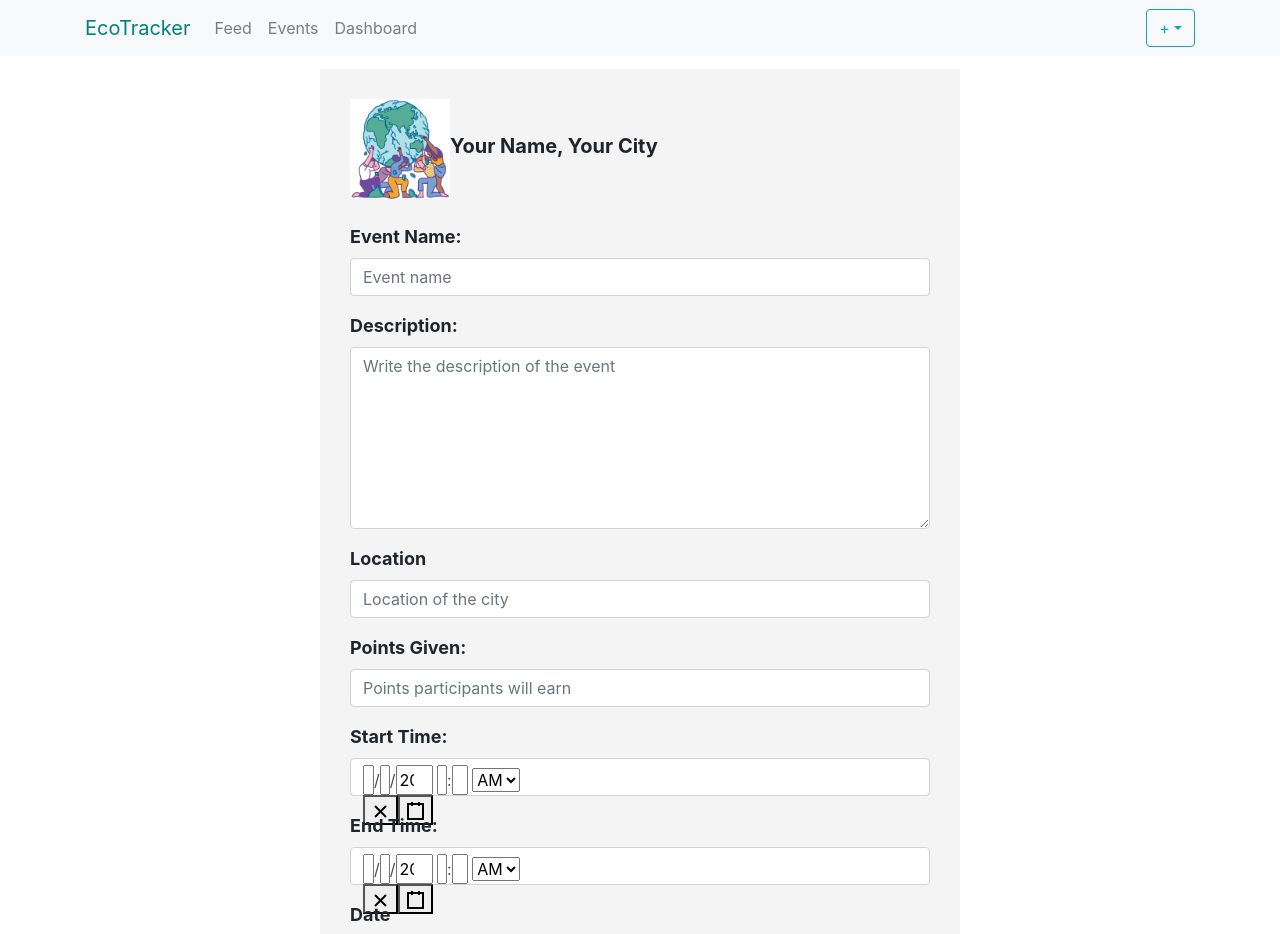
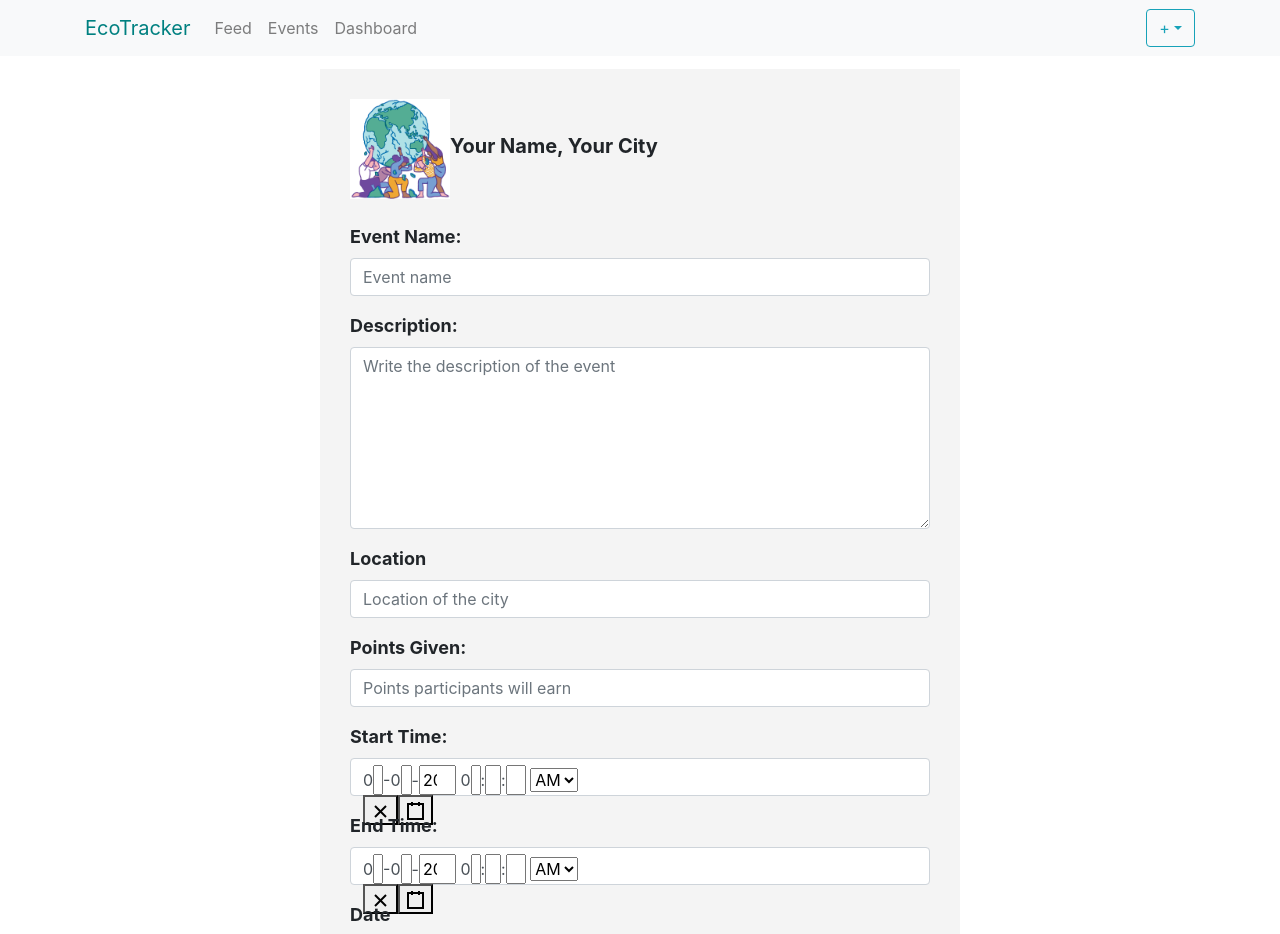
Before and after one commit to Shristi321/CleanTechHack, a React (Create React App) app in the folder cleantechhack/: page /addevent in a window 1280 px wide. Shown: the top 934 px of the page. Built offline with nearby package versions, Linux system fonts and the light colour scheme.

Commit message:
Update Addevent.js

```diff
--- a/cleantechhack/src/Addevent.js
+++ b/cleantechhack/src/Addevent.js
@@ -123,7 +123,7 @@ const Addevent = () => {
                 <label style={{fontSize:'18px', fontWeight:'bold'}}>Start Time:</label>
 
 
-                <DateTimePicker onChange={onStartTime} value={start_time} className="form-control" id="startTime" name="startTime" />
+                <DateTimePicker format={"dd-MM-yyyy hh:mm:ss a"} disableClock={true} onChange={onStartTime} value={start_time} className="form-control" id="startTime" name="startTime" />
 
                   {/* <input onChange={onStartTime} type="text" className="form-control" id="startTime" name="startTime" placeholder="Start Time" required /> */}
                 </div>
@@ -139,7 +139,7 @@ const Addevent = () => {
 
                 <div className="form-group">
                 <label style={{fontSize:'18px', fontWeight:'bold'}}>End Time:</label>
-                <DateTimePicker onChange={onEndTime} value={end_time} className="form-control" id="endTime" name="endTime" />
+                <DateTimePicker format={"dd-MM-yyyy hh:mm:ss a"} onChange={onEndTime} value={end_time} className="form-control" id="endTime" name="endTime" />
 
                   {/* <input onChange={onEndTime} type="text" className="form-control" id="endTime" name="endTime" placeholder="End Time" required /> */}
                 </div>
```
